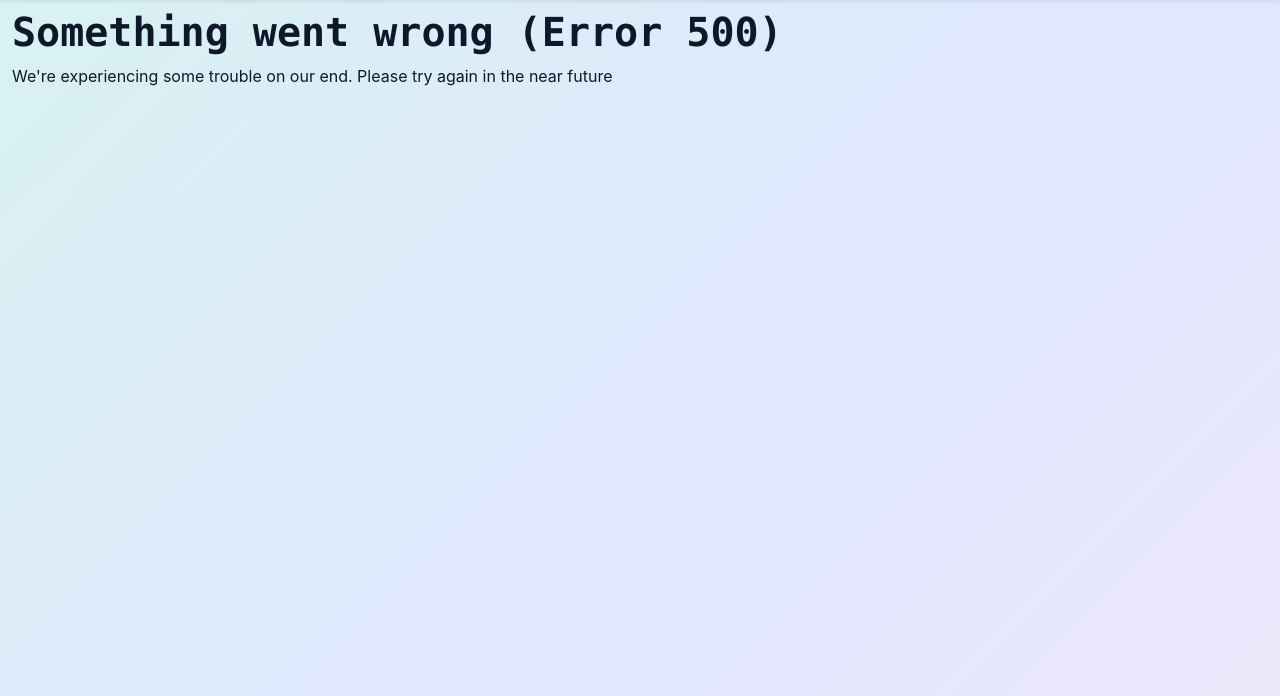
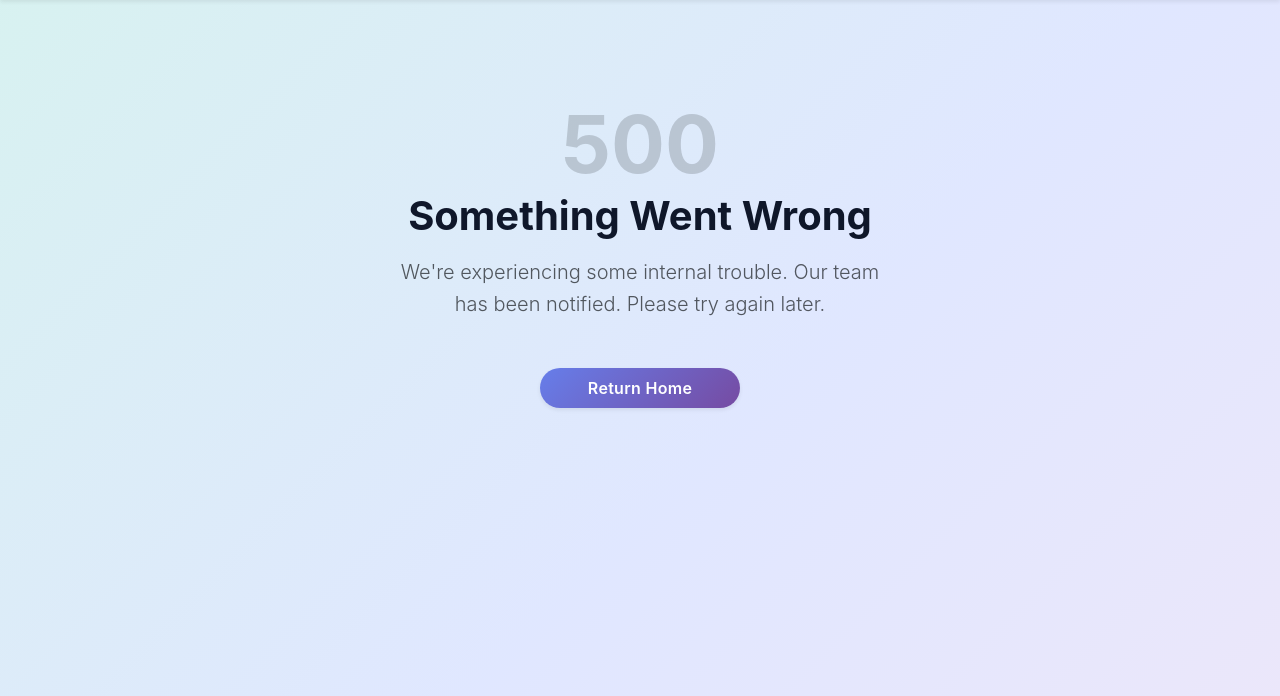
Before and after one commit to kapadiya-devanshi/Mental-Health-Chatbot, a Python web app: template ChatbotWebsite/templates/errors/500.html in a window 1280 px wide. Shown: the part 67-763 px from the top of the page. Run offline with Jinja, Linux system fonts and the light colour scheme; the template is opened without the code that fills it, so the values that code supplies are empty.

Commit message:
Revamp 500 error page layout and messaging

```diff
--- a/ChatbotWebsite/templates/errors/500.html
+++ b/ChatbotWebsite/templates/errors/500.html
@@ -1,12 +1,13 @@
 {%extends "layout.html"%}
 {%block content%}
-<div class="container-fluid d-grid">
-    <h1
-      class="mt-2 mb-2 fw-bold font-monospace"
-    >
-    Something went wrong (Error 500)
-    </h1>
-
-        <p>We're experiencing some trouble on our end. Please try again in the near future</p>
-    </div>
+<div class="container py-5 text-center mt-5">
+    <div class="display-1 fw-bold text-muted opacity-25 mb-0">500</div>
+    <h1 class="fw-bold mb-3" style="color: var(--text-color);">Something Went Wrong</h1>
+    <p class="text-muted lead mx-auto mb-5" style="max-width: 500px;">
+        We're experiencing some internal trouble. Our team has been notified. Please try again later.
+    </p>
+    <a href="{{url_for('main.home')}}" class="btn btn-primary rounded-pill px-5 py-2 fw-semibold shadow-sm" style="background: linear-gradient(135deg, #0ea5e9, #6366f1); border: none;">
+        Return Home
+    </a>
+</div>
 {%endblock content%}
```
